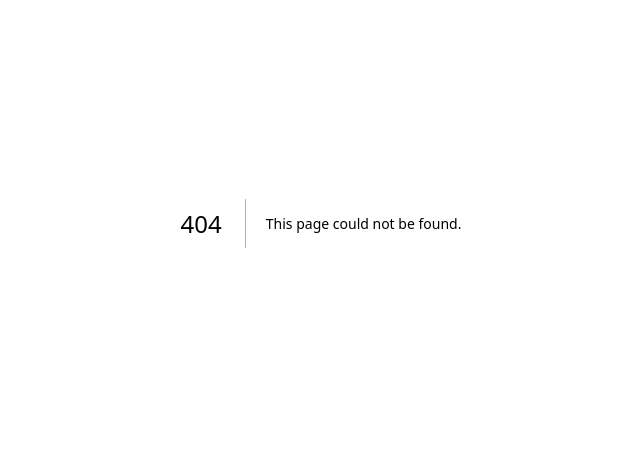
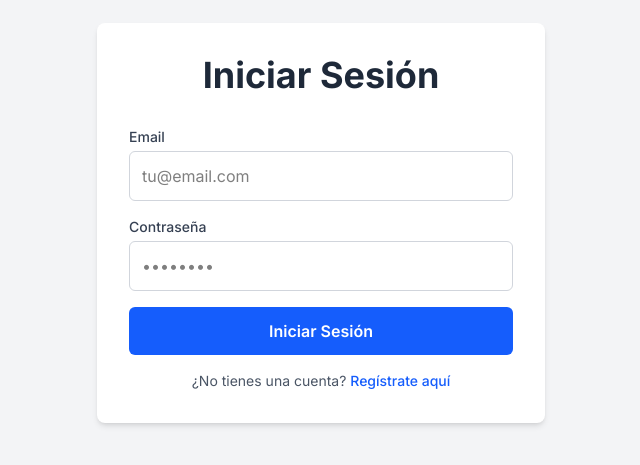
Before and after one commit to Bota93/MyFiance, a Next.js app in the folder myfiance-frontend/: page /login in a window 1280 px wide. Before the commit this address had no page. Shown: the part 177-642 px from the top of the page, without its empty margins (319-959 px from the left). Built offline with nearby package versions, Linux system fonts and the light colour scheme.

Commit message:
feat(frontend): Completado y documentado las ventanas login y registro

```diff
--- /dev/null
+++ b/myfiance-frontend/src/app/login/page.tsx
@@ -0,0 +1,110 @@
+'use client';
+
+import { useState } from 'react';
+import Link from 'next/link';
+import { useRouter } from 'next/navigation';
+import { loginUser } from '@/services/api';
+
+/**
+ * Componente de la página para el inicio de sesión de usuarios existentes.
+ * Muestra un formulario y lo conecta a la API para autenticar,
+ * guarda el token JWT en el navegador y redirige al dashboard.
+ * @returns {JSX.Element} El formulario de inicio de sesión.
+ */
+export default function LoginPage() {
+    // Estados para los campos del formulario y mensajes de error
+    const [email, setEmail] = useState('');
+    const [password, setPassword] = useState('');
+    const [error, setError] = useState('');
+    const router = useRouter();
+
+    /**
+     * Maneja el envío del formulario de inicio de sesión.
+     * Llama a la API, guarda el token en localStorage y redirige al usuario.
+     * @param {React.FormEvent<HTMLFormElement>} e - El evento del formulario
+     */
+    const handleSubmit = async (e: React.FormEvent<HTMLFormElement>) => {
+        e.preventDefault();
+        setError('');
+
+        try {
+            const data = await loginUser({ username: email, password: password});
+
+            if (data.access_token) {
+                localStorage.setItem('authToken', data.access_token);
+                router.push ('/dashboard');
+            }
+        } catch (error: any) {
+            setError(error.message);
+        }
+    };
+
+    return (
+        <main className='flex min-h-screen flex-col items-center justify-center bg-gray-100'>
+            <div className="w-full max-w-md p-8 bg-white rounded-lg shadow-md">
+                <h1 className='text-4xl font-bold mb-8 text-center text-gray-800'>
+                    Iniciar Sesión
+                </h1>
+
+                {error && (
+                    <div className='bg-red-100 border border-red-400 text-red-700 px-4 py-3 rounded relative mb-4'>
+                        {error}
+                    </div>
+                )}
+
+                <form onSubmit={handleSubmit} className="flex flex-col gap-4">
+                    <div>
+                        <label
+                            htmlFor='email'
+                            className='block text-sm font-medium text-gray-700 mb-1'
+                        >
+                            Email
+                        </label>
+                        <input
+                            id="email"
+                            type="email"
+                            value={email}
+                            onChange={(e) => setEmail(e.target.value)}
+                            required
+                            className="w-full p-3 border border-gray-300 rounded-md focus:ring-2 focus:ring-blue-500 focus:border-transparent"
+                            placeholder='tu@email.com'
+                        />
+                    </div>
+
+                    <div>
+                        <label
+                            htmlFor='password'
+                            className='block text-sm font-medium text-gray-700 mb-1'
+                        >
+                            Contraseña
+                        </label>
+                        <input
+                            id="password"
+                            type="password"
+                            value={password}
+                            onChange={(e) => setPassword(e.target.value)}
+                            required
+                            className="w-full p-3 border border-gray-300 rounded-md focus:ring-2 focus:ring-blue-500 focus:border-transparent"
+                            placeholder='••••••••'
+                        />
+                    </div>
+
+                    <button
+                        type="submit"
+                        className='w-full bg-blue-600 text-white p-3 rounded-md font-semibold hover:bg-blue-700 transition-colors'
+                    >
+                        Iniciar Sesión
+                    </button>
+                </form>
+
+                <p className='text-center text-sm text-gray-600 mt-4'>
+                    ¿No tienes una cuenta?{' '}
+                    <Link href="/register" className='font-medium text-blue-600 hover:underline'>
+                        Regístrate aquí
+                    </Link>
+                </p>
+
+            </div>
+        </main>
+    )
+}
--- a/myfiance-frontend/src/app/register/page.tsx
+++ b/myfiance-frontend/src/app/register/page.tsx
@@ -1,6 +1,7 @@
 'use client';
 
 import { useState } from "react";
+import Link from "next/link";
 import { registerUser } from '@/services/api'; // Importamos la función de la API
 
 /**
@@ -74,7 +75,7 @@ export default function RegisterPage() {
                             value={email}
                             onChange={(e) => setEmail(e.target.value)}
                             required
-                            className="w-full p-3 border border-gray-300 rounded-mb focus:ring-2 focus:ring-blue-500 focus:border-transparent"
+                            className="w-full p-3 border border-gray-300 rounded-md focus:ring-2 focus:ring-blue-500 focus:border-transparent"
                             placeholder="tu@email.com"
                         />
                     </div>
@@ -92,17 +93,27 @@ export default function RegisterPage() {
                             value={password}
                             onChange={(e) => setPassword(e.target.value)}
                             required
-                            className="w-full p-3 border border-y-gray-300 rounded-md focus:ring-2 focus:ring-blue-500 focus:bg-transparent"
+                            className="w-full p-3 border border-gray-300 rounded-md focus:ring-2 focus:ring-blue-500 focus:bg-transparent"
+                            placeholder="••••••••"
                         />
                     </div>
 
                     <button
                         type="submit"
-                        className="w-full bg-blue-600 text-white p-3 rounded-mb font-semibold hover:bg-blue-700 transition-colors"
+                        className="w-full bg-blue-600 text-white p-3 rounded-md font-semibold hover:bg-blue-700 transition-colors"
                     >
                         Registrar
                     </button>
                 </form>
+
+                <p className='text-center text-sm text-gray-600 mt-4'>
+                    ¿Tienes ya cuenta?{' '}
+                    <Link href="/login" className='font-medium text-blue-600 hover:underline'>
+                        Inicia sesión aquí
+                    </Link>
+                </p>
+
+
             </div>
         </main>
     );
```
